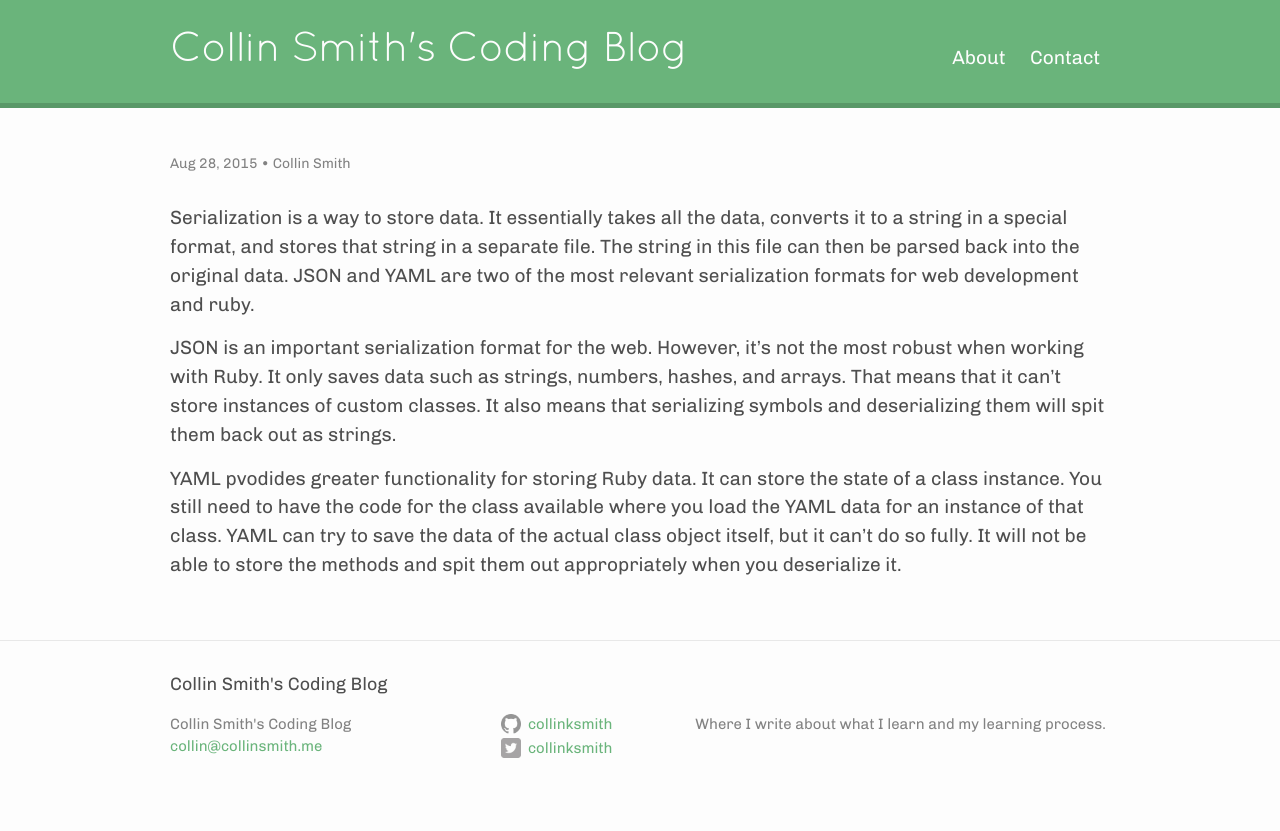
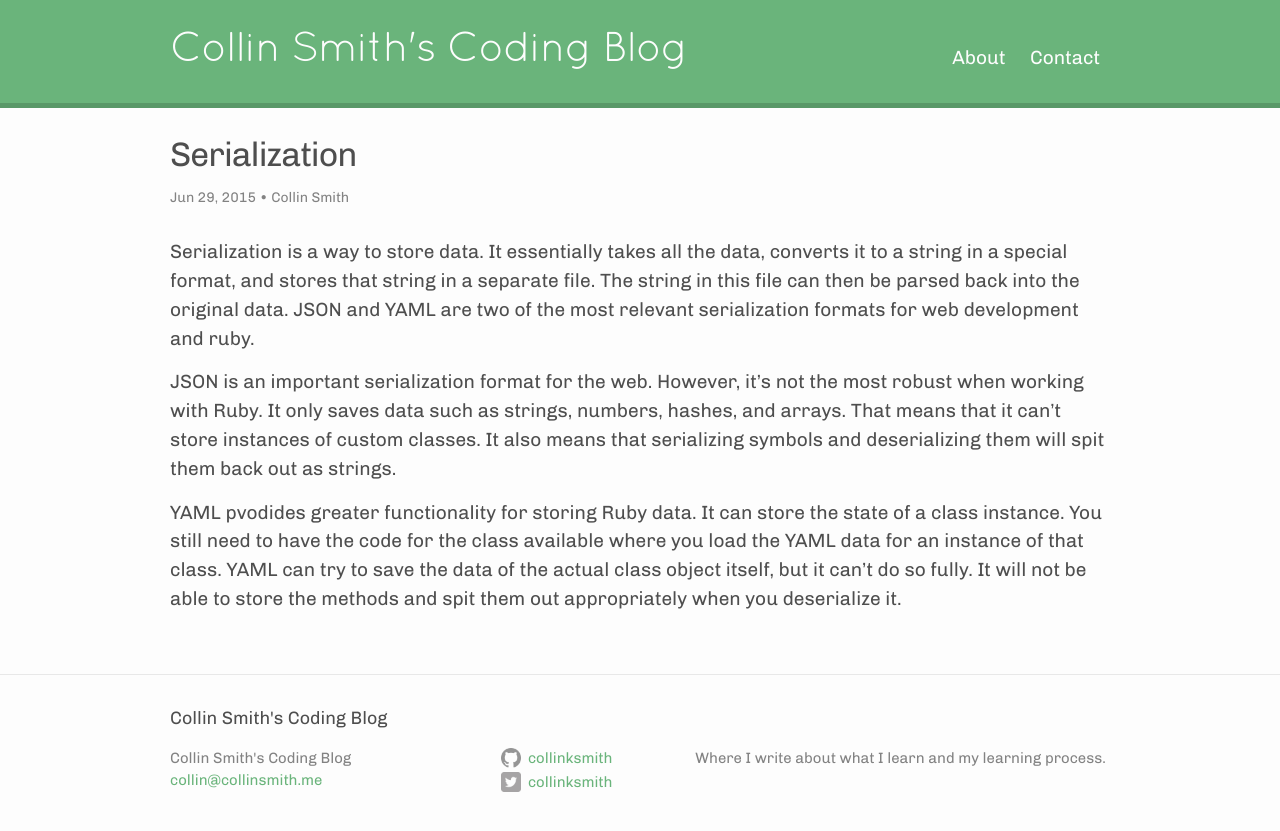
Before and after one commit to collinksmith/blog, a Jekyll site: the page built from _posts/2015-06-29-serialization.md, in a window 1280 px wide. Shown: the top 831 px of the page. Built offline with Jekyll 4.4.1, drawn with Linux system fonts in a browser that asks for light colours.

Commit message:
Add favicon. Correct error in 6-29 post

```diff
--- a/_includes/head.html
+++ b/_includes/head.html
@@ -9,4 +9,6 @@
   <link rel="stylesheet" href="{{ "/css/main.css" | prepend: site.baseurl }}">
   <link rel="canonical" href="{{ page.url | replace:'index.html','' | prepend: site.baseurl | prepend: site.url }}">
   <link rel="alternate" type="application/rss+xml" title="{{ site.title }}" href="{{ "/feed.xml" | prepend: site.baseurl | prepend: site.url }}" />
+  <link rel="icon" type="image/png" href="img/personal-logo.png">
+
 </head>
--- a/_posts/2015-06-29-serialization.md
+++ b/_posts/2015-06-29-serialization.md
@@ -1,6 +1,5 @@
 ---
-title:
-Serialization
+title: "Serialization"
 tags: ruby
 ---
 
```
Also changed, not shown: img/nick.jpg (deleted), img/numbers-01.jpg (deleted), img/numbers-02.jpg (deleted), img/numbers-06.jpg (deleted), img/numbers-09.jpg (deleted), img/numbers-12.jpg (deleted), img/personal-logo.png (added).
